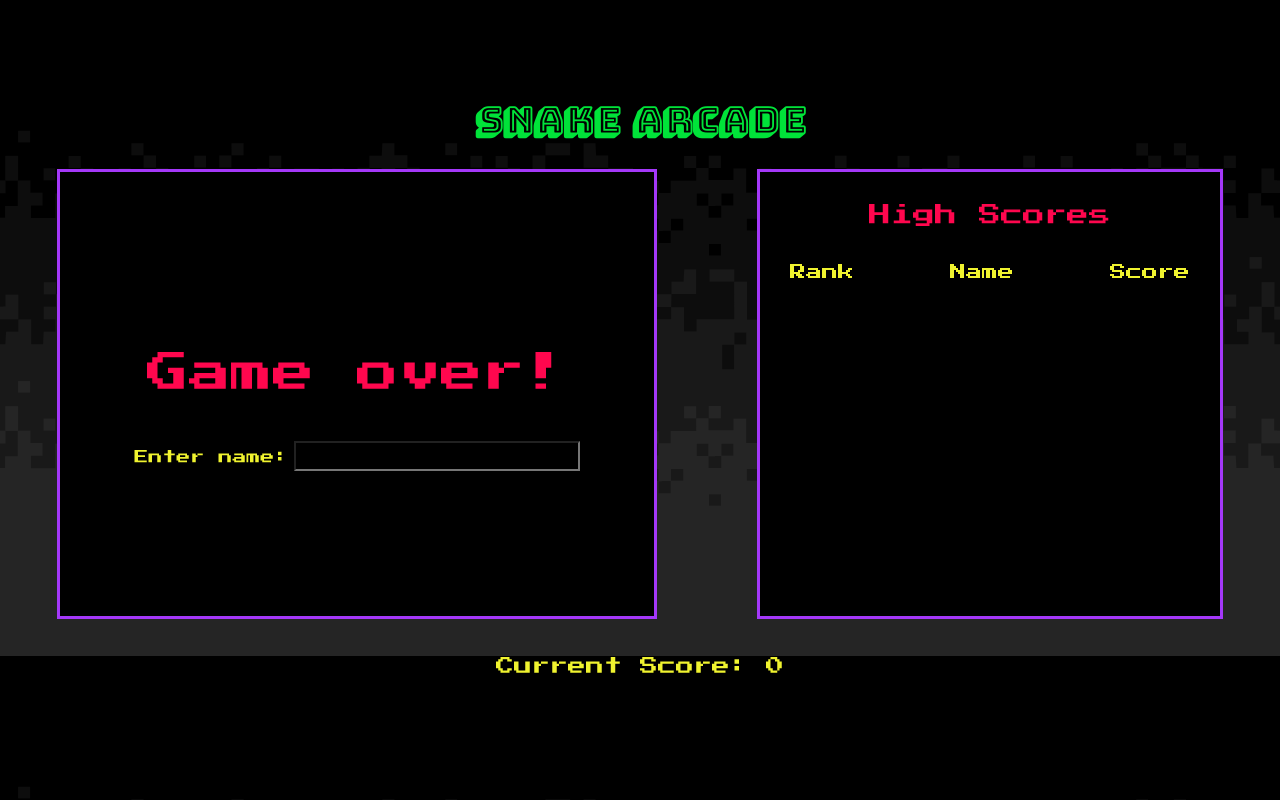
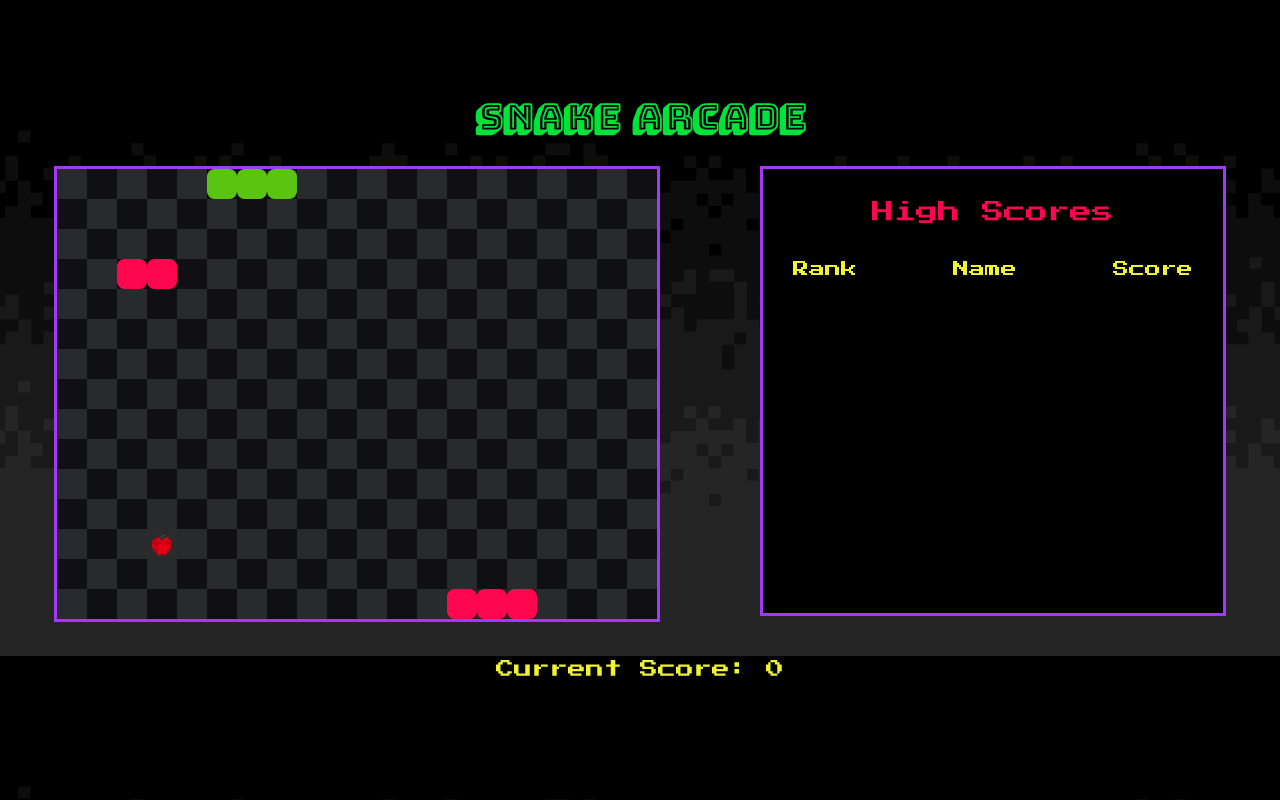
Before and after one commit to mgandeva/Snake, an Angular app: page / in a window 1280 px wide. Built offline with nearby package versions, Linux system fonts and the light colour scheme.

Commit message:
add logic for restart and pause

```diff
--- a/src/app/app.component.ts
+++ b/src/app/app.component.ts
@@ -27,6 +27,9 @@ export class AppComponent implements OnInit {
   private food: Food = new Food(this.grid);
   private frameTime = MAX_FRAME_TIME;
   private walls: Wall[];
+
+  private isPaused = true;
+
   playerName: string = '';
   shouldEnterHighscore = false;
   score = 0;
@@ -44,20 +47,22 @@ export class AppComponent implements OnInit {
   }
 
   ngOnInit(): void {
-    const runTime = () => {
+    this.runTime();
+  }
+
+  private runTime() {
     setTimeout(() => {
+      if (!this.isPaused) {
         this.snake.move();
+      }
 
       if (!this.isGameOver()) {
         this.eatFood();
-          runTime();
+        this.runTime();
       } else {
         this.shouldEnterHighscore = this.highscores.isHighscore(this.score);
       }
     }, this.frameTime);
-    };
-
-    runTime();
   }
 
   @HostListener('window:keydown', ['$event'])
@@ -71,8 +76,26 @@ export class AppComponent implements OnInit {
         name: this.playerName,
         score: this.score,
       });
+      this.shouldEnterHighscore = false;
+    }
+
+    if (this.isGameOver() && event.key === ' ') {
       this.reset();
+      return;
     }
+
+    if (event.key === 'P' || event.key === 'p') {
+      this.isPaused = !this.isPaused;
+      return;
+    }
+
+    if (
+      this.isPaused &&
+      this.directionHelper.getDirection(event.key, this.snake.movementDirection)
+    ) {
+      this.isPaused = false;
+    }
+
     const direction = this.directionHelper.getDirection(
       event.key,
       this.snake.movementDirection
@@ -119,14 +142,11 @@ export class AppComponent implements OnInit {
   }
 
   isGameOver(): boolean {
-    if (
+    return (
       this.snake.hasEatenSelf() ||
-      this.snake.getHead() === this.grid.getOutOfBoundsCell()
-    ) {
-      return true;
-    }
-
-    return this.walls.some((wall) => wall.hasColision(this.snake));
+      this.snake.getHead() === this.grid.getOutOfBoundsCell() ||
+      this.walls.some((wall) => wall.hasColision(this.snake))
+    );
   }
 
   eatFood() {
@@ -156,5 +176,8 @@ export class AppComponent implements OnInit {
     this.shouldEnterHighscore = false;
     this.playerName = '';
     this.score = 0;
+    this.frameTime = FRAME_TIME_STEP;
+    this.isPaused = true;
+    this.runTime();
   }
 }
```
Lines whose indentation alone changed are shown as unchanged.
